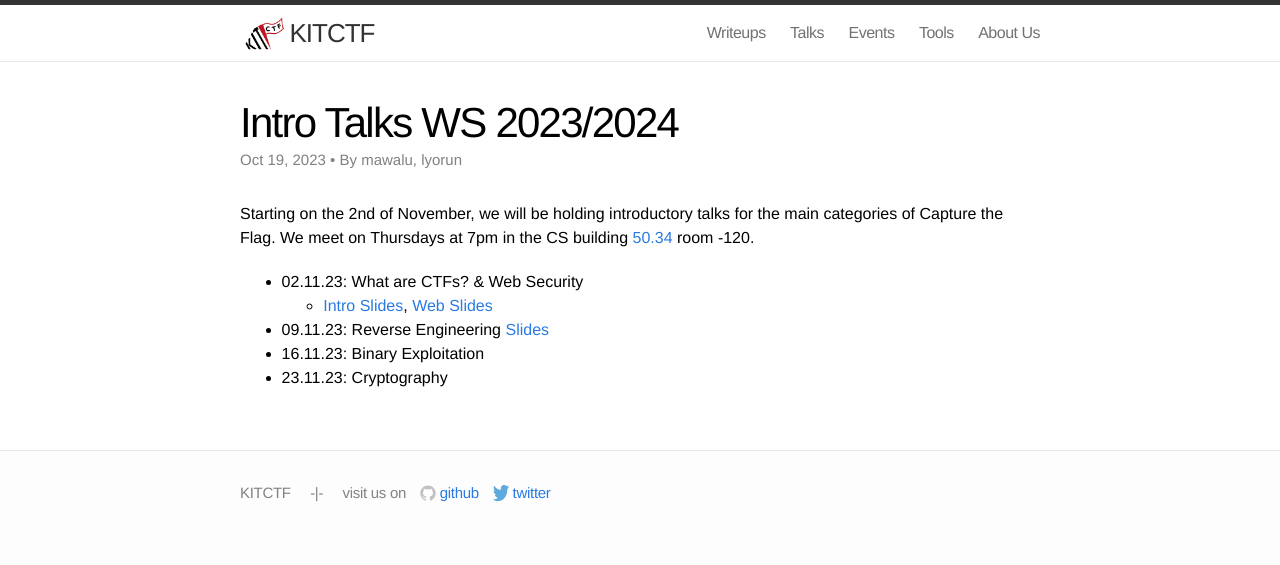
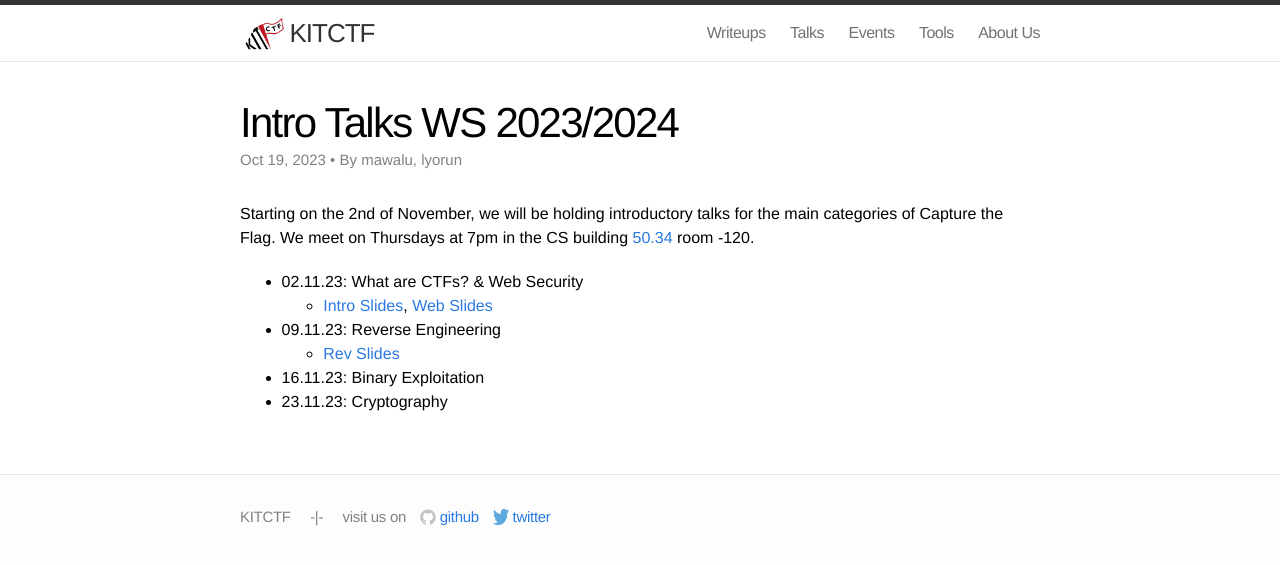
Before and after one commit to kitctf/www, a Jekyll site: the page built from _posts/2023-10-19-intro.md, in a window 1280 px wide. Shown: the top 565 px of the page. Built offline with Jekyll 4.4.1, drawn with Linux system fonts in a browser that asks for light colours.

Commit message:
Fix format of intro talk post
Move rev intro slides to own sub-item in list, as everywhere else.

```diff
--- a/_posts/2023-10-19-intro.md
+++ b/_posts/2023-10-19-intro.md
@@ -11,6 +11,7 @@
 
  * 02.11.23: What are CTFs? & Web Security
     * [Intro Slides](/talks/2023-11-02-intro/slides.pdf), [Web Slides](/talks/2023-11-02-webintro/slides.pdf)
- * 09.11.23: Reverse Engineering [Slides](/talks/2023-11-09-revintro/slides.pdf)
+ * 09.11.23: Reverse Engineering
+    * [Rev Slides](/talks/2023-11-09-revintro/slides.pdf)
  * 16.11.23: Binary Exploitation
  * 23.11.23: Cryptography
```
